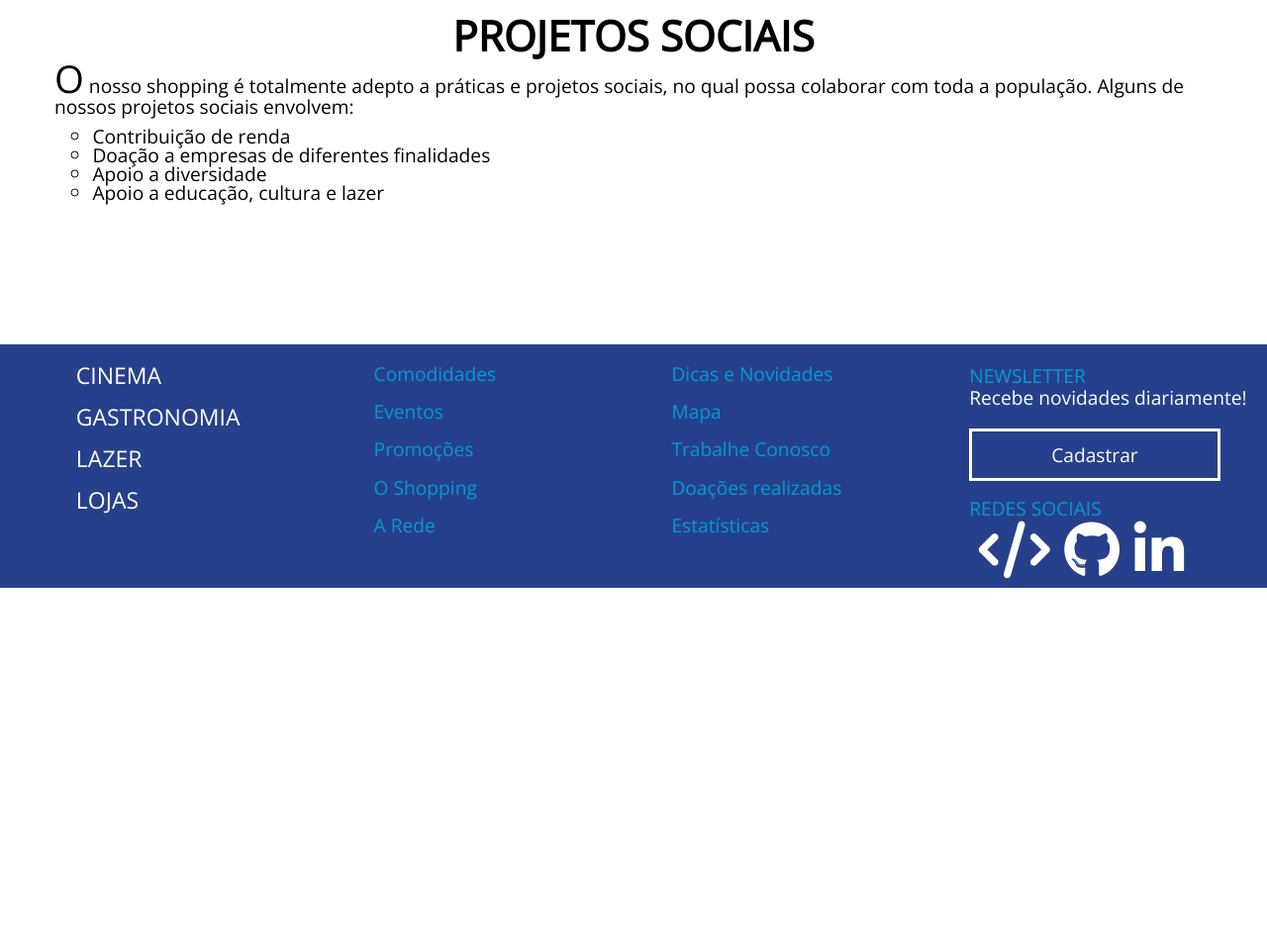
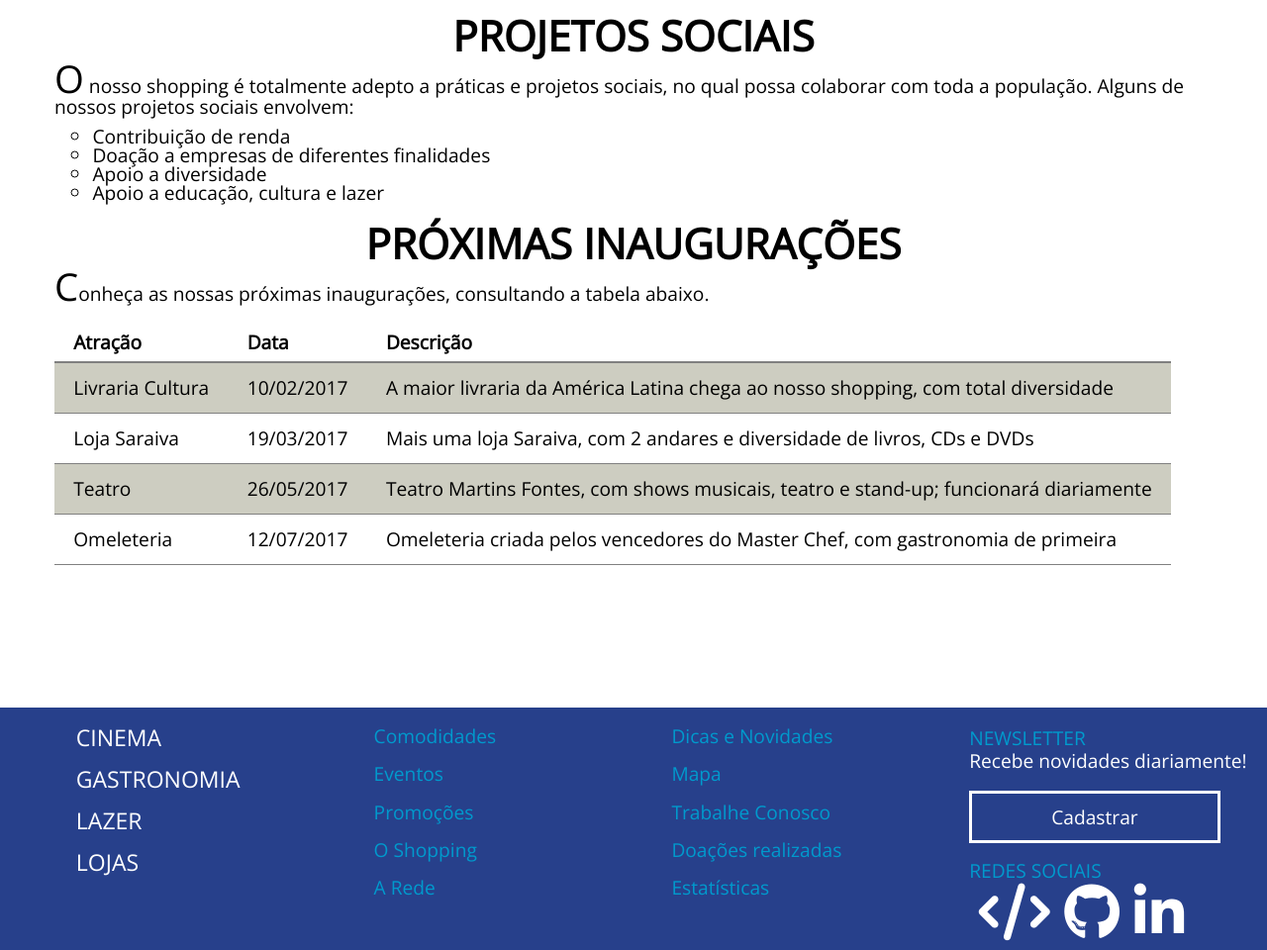
Before and after one commit to pessolatohenrique/Shopping, a PHP site: page /sobre.php in a window 1280 px wide. Shown: the part 542-1502 px from the top of the page at 99% size. Before the commit the page ends 1136 px from the top, so only its background shows below. Run offline with PHP 8.4, Linux system fonts and the light colour scheme; some libraries are stand-ins or nearby versions.

Commit message:
Tabela de atrações, utilizando efeito zebrado

```diff
--- a/css/main.css
+++ b/css/main.css
@@ -195,3 +195,21 @@ em{
 	margin-left: 2em;
 	padding-top: 0.5em;
 }
+.tabela{
+	margin-top: 1em;
+}
+.tabela thead tr > th{
+	font-weight: bold;
+	border-bottom: 0.15em solid gray;
+	padding: 0.5em 1em;
+	text-align: left;
+}
+.tabela tbody > tr{
+	border-bottom: 0.1em solid gray;
+}
+.tabela tbody tr > td{
+	padding: 0.8em 1em;
+}
+.tabela tbody > tr:nth-child(2n+1){ /*ou .tabela tbody > tr:nth-child(even)*/
+	background-color: #CDCDC1;
+}
--- a/sobre.php
+++ b/sobre.php
@@ -29,6 +29,43 @@
 				</ul>
 			</p>
 		</section>
+		<section class="inauguracoes">
+			<h2>Próximas Inaugurações</h2>
+			<p>
+				Conheça as nossas próximas inaugurações, consultando a tabela abaixo.
+			</p>
+			<table class="tabela">
+				<thead>
+					<tr>
+						<th>Atração</th>
+						<th>Data</th>
+						<th>Descrição</th>
+					</tr>
+				</thead>
+				<tbody>
+					<tr>
+						<td>Livraria Cultura</td>
+						<td>10/02/2017</td>
+						<td>A maior livraria da América Latina chega ao nosso shopping, com total diversidade</td>
+					</tr>
+					<tr>
+						<td>Loja Saraiva</td>
+						<td>19/03/2017</td>
+						<td>Mais uma loja Saraiva, com 2 andares e diversidade de livros, CDs e DVDs</td>
+					</tr>
+					<tr>
+						<td>Teatro</td>
+						<td>26/05/2017</td>
+						<td>Teatro Martins Fontes, com shows musicais, teatro e stand-up; funcionará diariamente</td>
+					</tr>
+					<tr>
+						<td>Omeleteria</td>
+						<td>12/07/2017</td>
+						<td>Omeleteria criada pelos vencedores do Master Chef, com gastronomia de primeira</td>
+					</tr>
+				</tbody>
+			</table>
+		</section>
 	</div>
 </main>
 <?php require_once("include/rodape.php");
```
